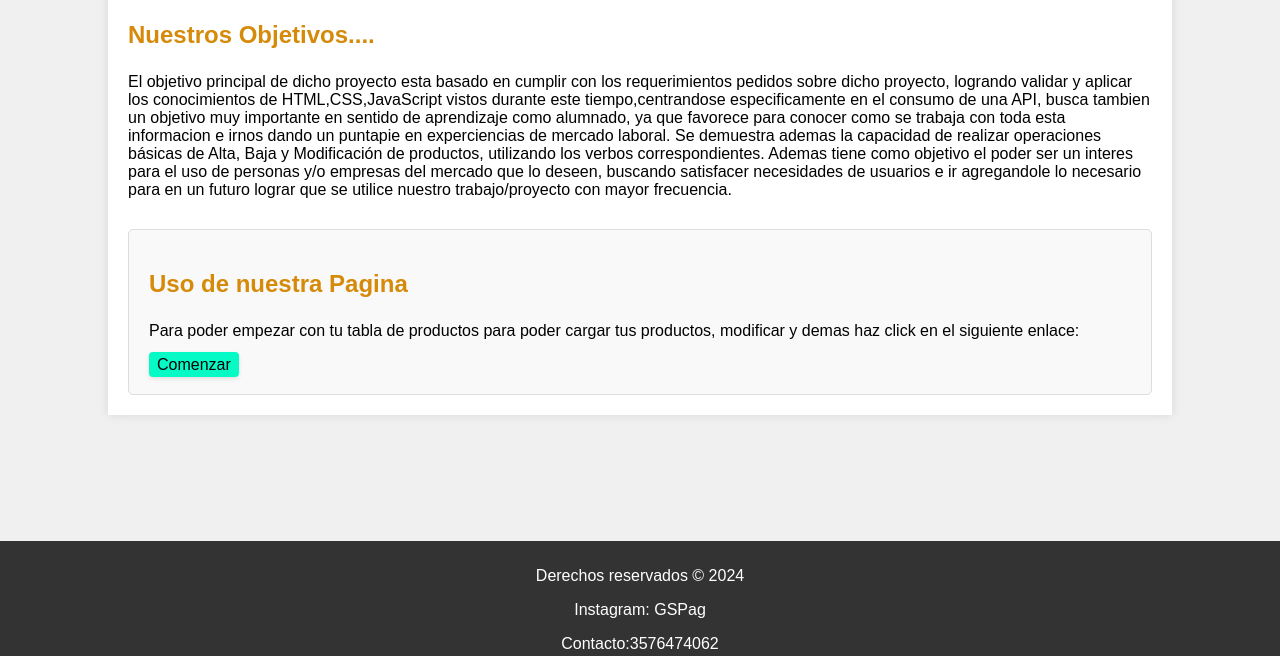
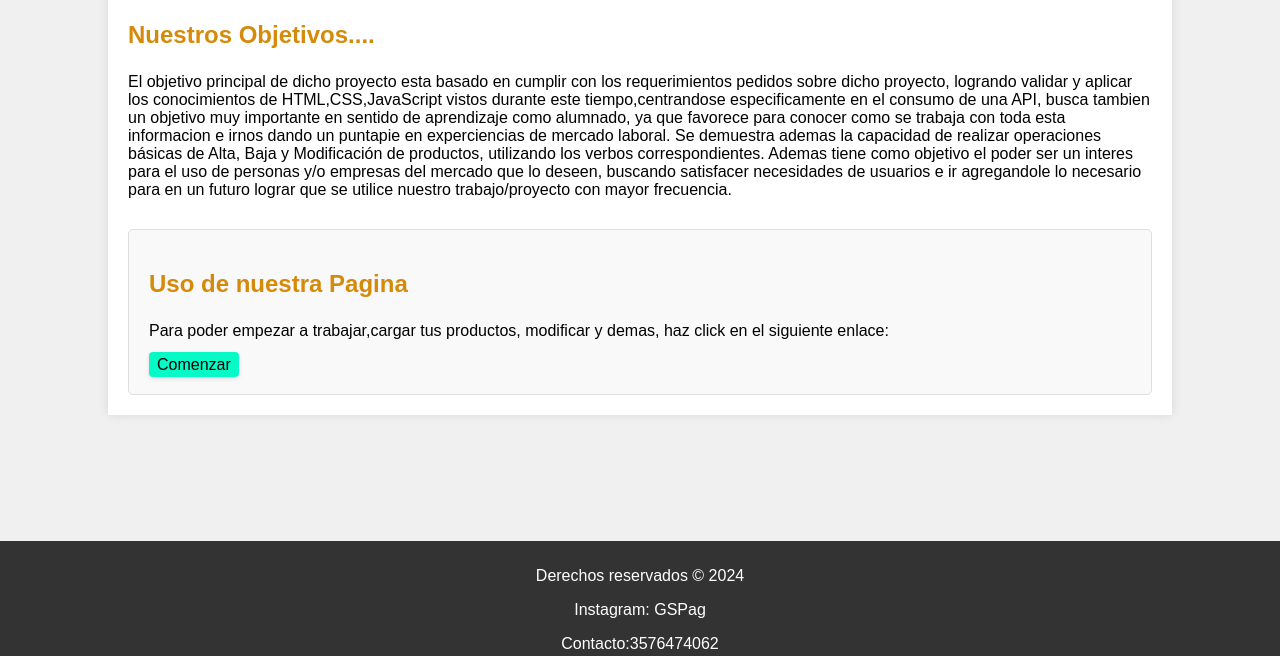
Before and after one commit to SantiagoGiustolisi/ProyectoSantiagoGiustolisi, a plain HTML site: page Inicio.html in a window 1280 px wide. Shown: the part 144-800 px from the top of the page. Drawn offline with Linux system fonts and the light colour scheme.

Commit message:
Proyecto

```diff
--- a/Inicio.html
+++ b/Inicio.html
@@ -23,7 +23,7 @@
 
     <section class="Seccion">
         <h2>Uso de nuestra Pagina</h2>
-        <p>Para poder empezar con tu tabla de productos para poder cargar tus productos, modificar y demas haz click en el siguiente enlace:</p>
+        <p>Para poder empezar a trabajar,cargar tus productos, modificar y demas, haz click en el siguiente enlace:</p>
         <a href="index.html">Comenzar</a>
     </section>
 </div>
```
